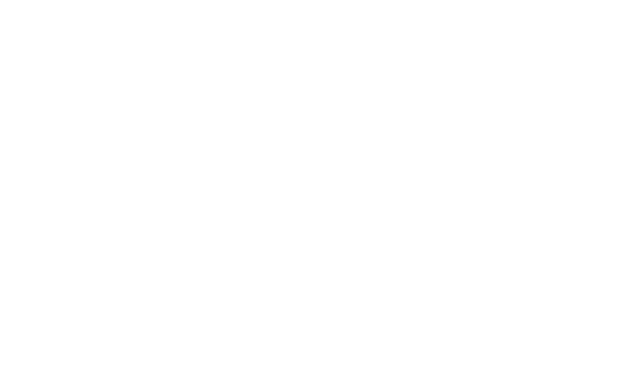
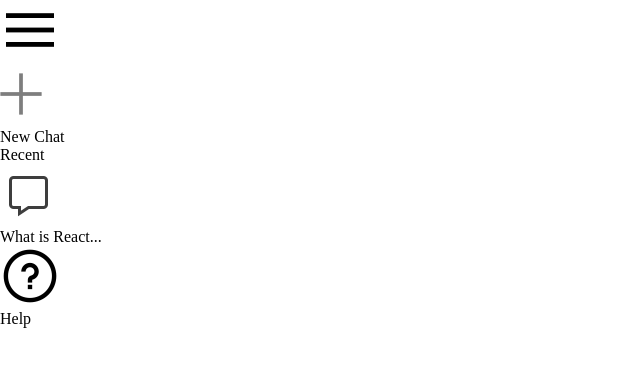
Before and after one commit to Parth0177/React_Practice, a React (Vite) app in the folder Gemini_Clone/: page / in a window 1280 px wide. Shown: the top 366 px of the page, without its empty margins (0-640 px from the left). Built offline with nearby package versions, Linux system fonts and the light colour scheme.

Commit message:
feat: implement Sidebar component and integrate it into App

```diff
--- a/Gemini_Clone/src/App.jsx
+++ b/Gemini_Clone/src/App.jsx
@@ -1,8 +1,11 @@
 import React from 'react'
+import Sidebar from './components/Sidebar/Sidebar'
 
 function App() {
   return (
-    <div></div>
+    <>
+      <Sidebar/>
+    </>
   )
 }
 
--- /dev/null
+++ b/Gemini_Clone/src/components/Sidebar/Sidebar.jsx
@@ -0,0 +1,33 @@
+import React from 'react'
+import './Sidebar.css'
+import {assets} from '../../assets/assets'
+
+function Sidebar() {
+  return (
+    <div className='sidebar'>
+        <div className="top">
+            <img className='menu' src={assets.menu_icon} alt=''/>
+            <div classname='new-chat'>
+                <img src={assets.plus_icon} alt=''/>
+                <p>New Chat</p>
+            </div>
+            <div className='recent'>
+                <p className='recent-title'>Recent</p>
+                <div className='recent-entry'>
+                    <img src={assets.message_icon} alt=''/>
+                    <p>What is React...</p>
+                </div>
+            </div>
+        </div>
+        <div className="bottom">
+            <div className='bottom-item'>
+                <img src={assets.question_icon} alt=''/>
+                <p>Help</p>
+            </div>
+        </div>
+
+    </div>
+  )
+}
+
+export default Sidebar
```
Also changed, not shown: Gemini_Clone/src/components/Sidebar/Sidebar.css (added).
